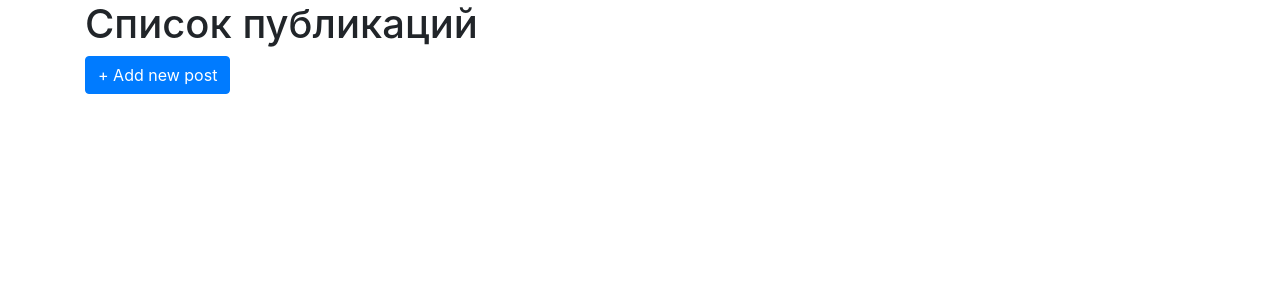
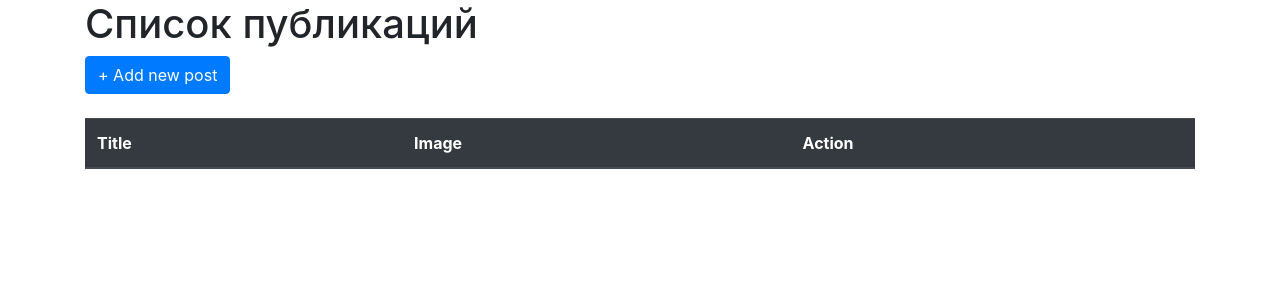
Before and after one commit to aitiev/django_blog, a Django app: page /posts/ in a window 1280 px wide. Shown: the part 56-356 px from the top of the page. Run offline with Django 3.2, Linux system fonts and the light colour scheme; data that the repository does not hold is empty; some libraries are stand-ins or nearby versions.

Commit message:
Add bootstrap tables

```diff
--- a/makers_test/blog/templates/blog/posts_list.html
+++ b/makers_test/blog/templates/blog/posts_list.html
@@ -7,10 +7,29 @@
     <h1>Список публикаций</h1>
     <a role="button" class="btn btn-primary" href="{% url 'add-post' %}"> + Add new post</a><br>
     <br>
-    {% for post in posts %}
-    <p><a href="{% url 'post-details' pk=post.id %}">{{ post.title }}</a><br>
+<!--    {% for post in posts %}-->
+<!--    <p><a href="{% url 'post-details' pk=post.id %}">{{ post.title }}</a><br>-->
 <!--            {% if post.image %}<img width="200" src="{{ post.image.url }}">{% endif %}-->
-    </p>
-    {% endfor %}
+<!--    </p>-->
+<!--    {% endfor %}-->
+
+    <table class="table">
+      <thead class="thead-dark">
+        <tr>
+          <th scope="col">Title</th>
+          <th scope="col">Image</th>
+          <th scope="col">Action</th>
+        </tr>
+      </thead>
+      <tbody>
+        {% for post in posts %}
+          <tr>
+            <td><a href="{% url 'post-details' post.id %}">{{ post.title }}</a></td>
+            <td>{% if post.image %}<img width="100" src="{{ post.image.url }}">{% endif %}</td>
+            <td><a class="btn btn-success btn-sm" role="button" href="{% url 'update-post' post.id %}">Update post</a>      <a class="btn btn-secondary btn-sm" role="button" href="{% url 'delete-post' post.id %}">Delete post</a></td>
+          </tr>
+        {% endfor %}
+     </tbody>
+    </table>
 
 {% endblock body %}
```
Also changed, not shown: makers_test/blog/templates/blog/index.html (+19 -4 lines).
